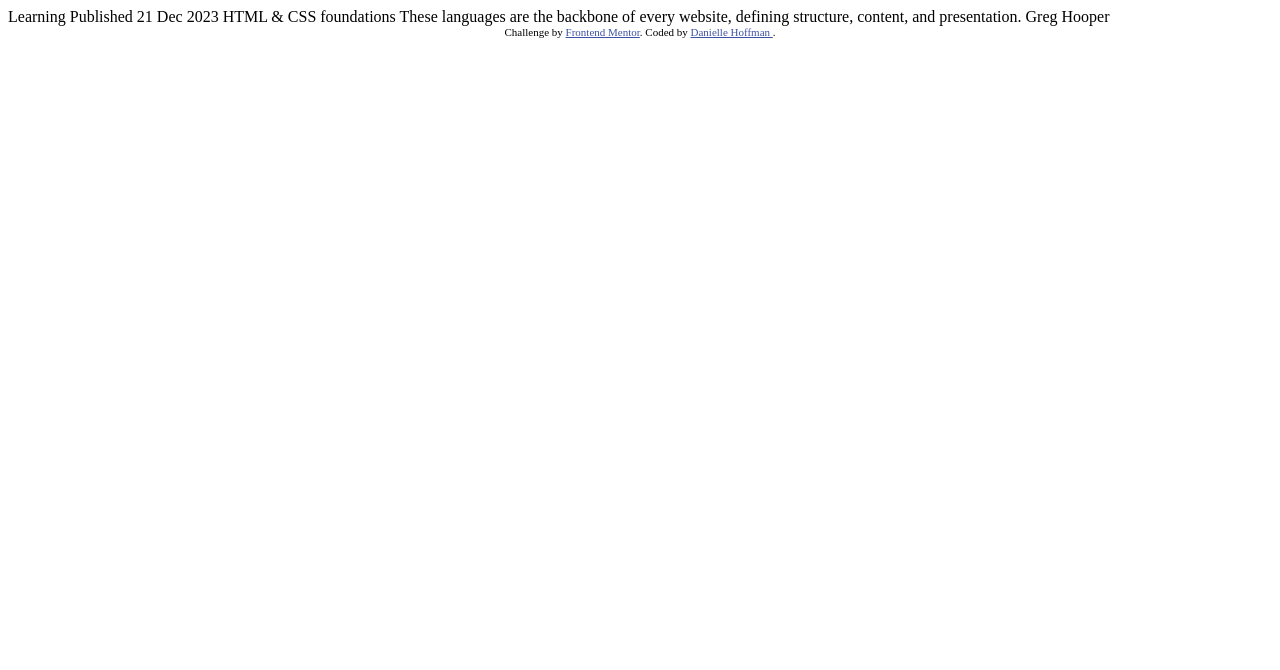
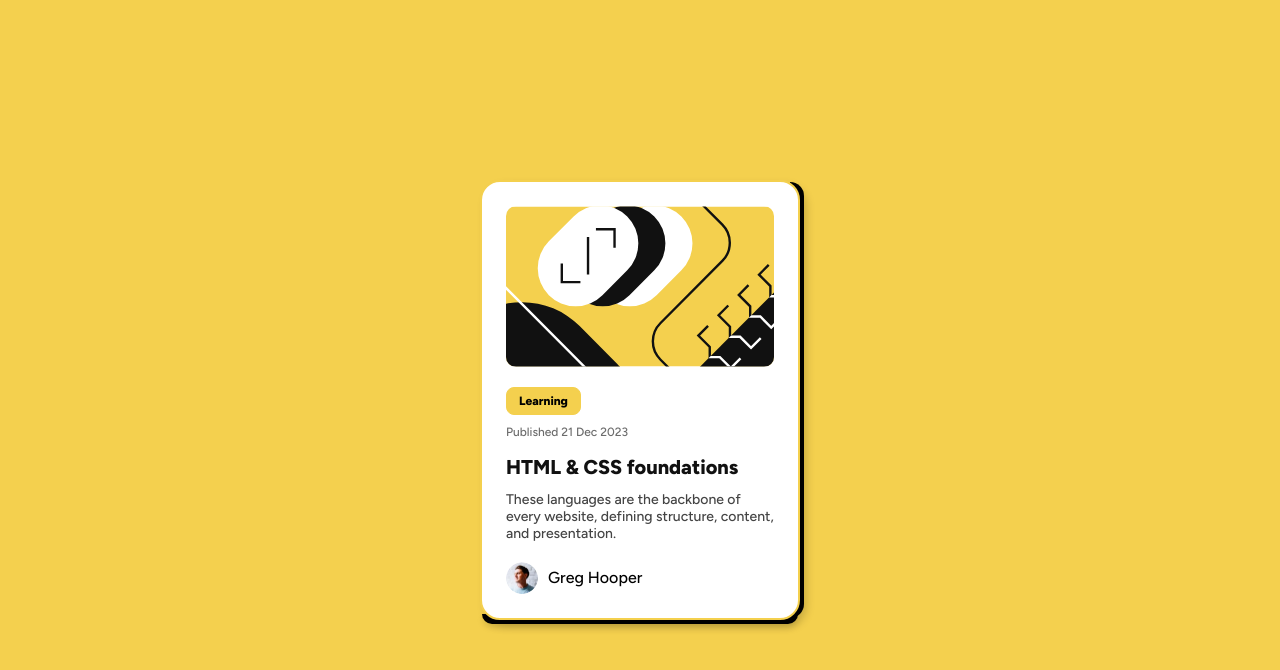
Before and after one commit to Soso-cyber430/blog-preview-main, a plain HTML site: page index.html in a window 1280 px wide. Drawn offline with Linux system fonts and the light colour scheme.

Commit message:
updated index.html and style.css

```diff
--- a/index.html
+++ b/index.html
@@ -2,33 +2,29 @@
 <html lang="en">
 <head>
   <meta charset="UTF-8">
-  <meta name="viewport" content="width=device-width, initial-scale=1.0"> <!-- displays site properly based on user's device -->
-
-  <link rel="icon" type="image/png" sizes="32x32" href="./assets/images/favicon-32x32.png">
-
-  <title>Frontend Mentor | Blog preview card</title>
-
-  <!-- Feel free to remove these styles or customise in your own stylesheet 👍 -->
-  <style>
-    .attribution { font-size: 11px; text-align: center; }
-    .attribution a { color: hsl(228, 45%, 44%); }
-  </style>
+  <meta name="viewport" content="width=device-width, initial-scale=1.0">
+  <title>Blog Preview Card</title>
+  <link href="https://fonts.googleapis.com/css2?family=Figtree:wght@500;800&display=swap" rel="stylesheet">
+  <link rel="stylesheet" href="style.css">
 </head>
 <body>
 
-  Learning
+  <div class="card">
+    <img src="./assets/images/illustration-article.svg" alt="Main image" class="main-img">
 
-  Published 21 Dec 2023
+    <div class="tag-label">Learning</div>
+    <p class="date">Published 21 Dec 2023</p>
 
-  HTML & CSS foundations
+    <h1 class="title">HTML & CSS foundations</h1>
+    <p class="description">
+      These languages are the backbone of every website, defining structure, content, and presentation.
+    </p>
 
-  These languages are the backbone of every website, defining structure, content, and presentation.
+    <div class="author">
+      <img src="./assets/images/image-avatar.webp" alt="Greg Hooper" class="avatar">
+      <p>Greg Hooper</p>
+    </div>
+  </div>
 
-  Greg Hooper
-
-  <div class="attribution">
-    Challenge by <a href="https://www.frontendmentor.io?ref=challenge" target="_blank">Frontend Mentor</a>.
-    Coded by <a href="#">Danielle Hoffman </a>.
-  </div>
 </body>
 </html>
--- /dev/null
+++ b/style.css
@@ -0,0 +1,125 @@
+
+ *{
+    box-sizing: border-box;
+    margin: 0;
+    padding: 0;
+  }
+
+  body {
+    font-family: 'Figtree', sans-serif;
+    background-color: hsl(47, 88%, 63%);
+    height: 100vh;
+    display: flex;
+    justify-content: center;
+    align-items: center;
+  }
+
+
+
+  .description {
+    font-size: 16px;
+    font-weight: 500;
+    color: #444;
+    margin-bottom: 20px;
+  }
+
+  .title {
+    font-size: 20px;
+    font-weight: 800;
+    color: #111;
+    margin-bottom: 12px;
+  }
+
+  .card {
+    background-color: white;
+    width: 320px;
+    padding: 24px;
+    border-radius: 20px;
+    border: 2px solid hsl(47, 88%, 63%);
+    position: relative;
+    box-shadow: 6px 6px 10px rgba(0, 0, 0, 0.2);
+  }
+
+  .card::after {
+    content: "";
+    position: absolute;
+    top: 0;
+    right: -6px;
+    width: 14px;
+    height: 100%;
+    background-color: black;
+    border-top-right-radius: 20px;
+    border-bottom-right-radius: 20px;
+    z-index: -1;
+  }
+
+  .card::before {
+    content: "";
+    position: absolute;
+    bottom: -6px;
+    left: 0;
+    width: 100%;
+    height: 10px;
+    background-color: black;
+    border-bottom-left-radius: 20px;
+    border-bottom-right-radius: 20px;
+    z-index: -1;
+    box-shadow: 0 4px 6px rgba(0, 0, 0, 0.1);
+  }
+
+
+
+  .main-img {
+    width: 100%;
+    border-radius: 10px;
+    margin-bottom: 16px;
+  }
+
+
+  .tag-label {
+    display: inline-block;
+    color: black;
+    border: 1px solid hsl(47, 88%, 63%);
+    background-color: hsl(47, 88%, 63%);
+    padding: 6px 12px;
+    font-size: 12px;
+    font-weight: bold;
+    border-radius: 8px;
+    margin-bottom: 10px;
+  }
+
+
+  .date {
+    font-size: 12px;
+    color: #6c6c6c;
+    margin-bottom: 16px;
+  }
+
+
+  .title {
+    font-size: 20px;
+    font-weight: 800;
+    margin-bottom: 12px;
+    color: #111;
+  }
+
+
+  .description {
+    font-size: 14px;
+    color: #444;
+    margin-bottom: 20px;
+  }
+
+
+  .author {
+    font-family:'Figtree', sans-serif;
+    display: flex;
+    align-items: center;
+    gap: 10px;
+  }
+
+  .avatar {
+    width: 32px;
+    height: 32px;
+    border-radius: 50%;
+  }
```
Also changed, not shown: index.js (added).
